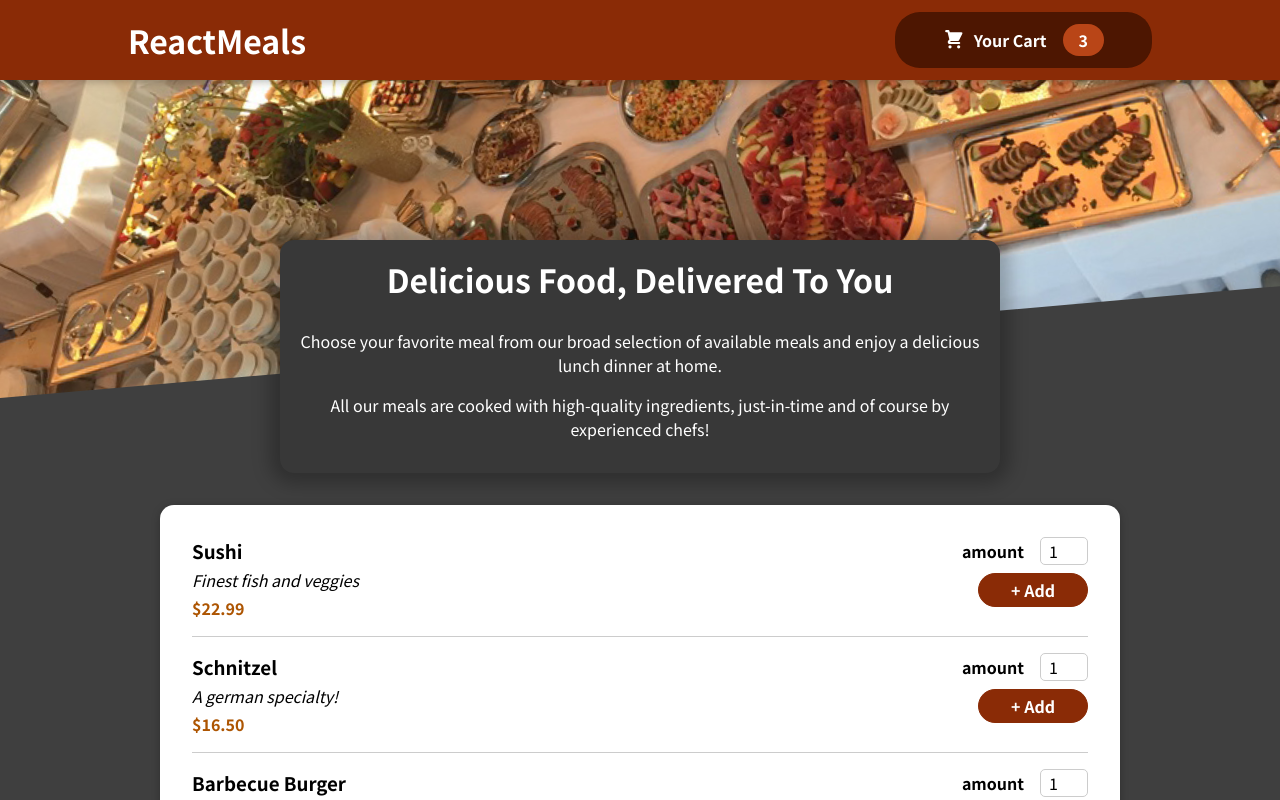
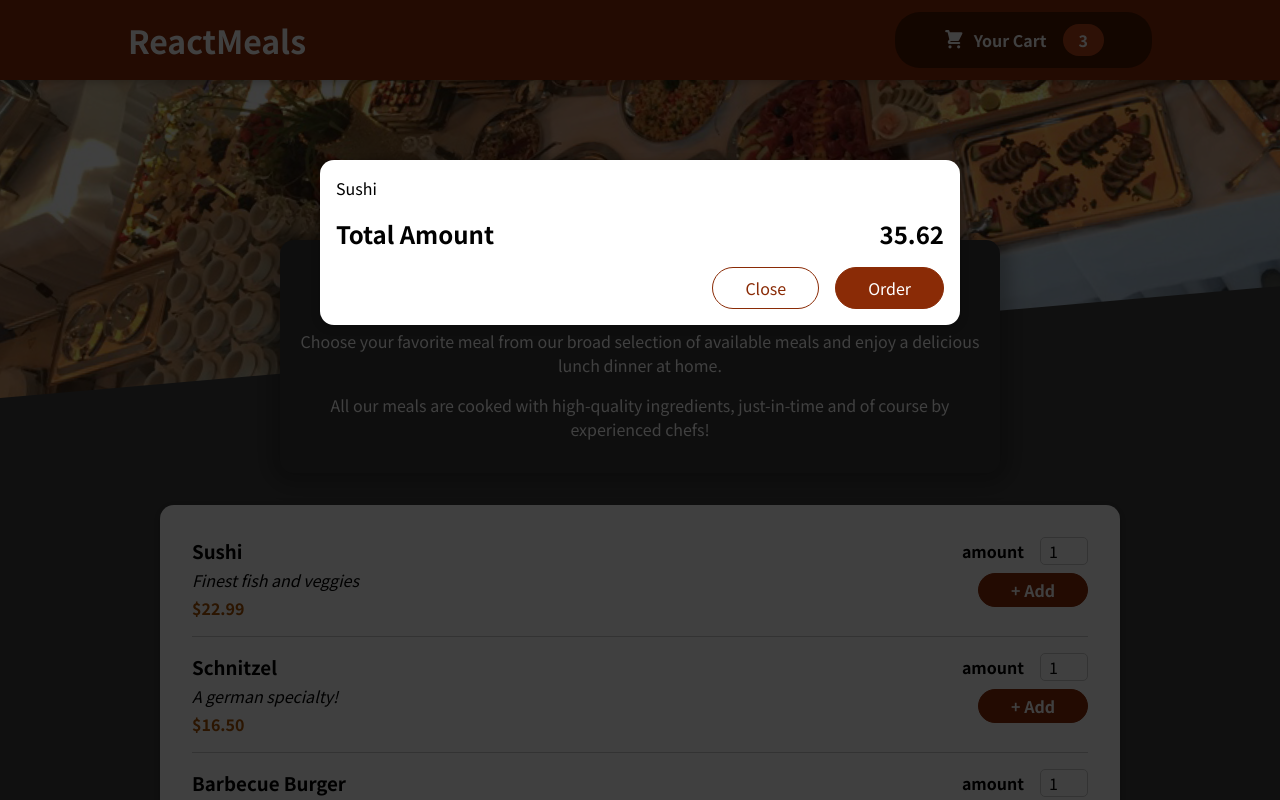
Before and after one commit to Vysint/React-Food-Order-App, a React (Create React App) app: page / in a window 1280 px wide. Shown: the top 800 px of the page. Built offline with nearby package versions, Linux system fonts and the light colour scheme.

Commit message:
Added a Modal via a React Portal

```diff
--- a/public/index.html
+++ b/public/index.html
@@ -28,6 +28,7 @@
   </head>
   <body>
     <noscript>You need to enable JavaScript to run this app.</noscript>
+    <div id="overlays"></div>
     <div id="root"></div>
     <!--
       This HTML file is a template.
--- a/src/App.js
+++ b/src/App.js
@@ -1,10 +1,12 @@
 import { Fragment } from "react";
+import Cart from "./components/Cart/Cart";
 import Header from "./components/Layout/Header";
 import Meals from "./components/Meals/Meals";
 
 function App() {
   return (
     <Fragment>
+      <Cart/>
       <Header/>
       <main>
         <Meals/>
--- /dev/null
+++ b/src/components/Cart/Cart.js
@@ -0,0 +1,33 @@
+import Modal from "../UI/Modal";
+import classes from "./Cart.module.css";
+
+const Cart = (props) => {
+  const cartItems = (
+    <ul className={classes["cart-items"]}>
+      {[
+        {
+          id: "c1",
+          name: "Sushi",
+          amount: 2,
+          price: 12.99,
+        },
+      ].map((item) => (
+        <li>{item.name}</li>
+      ))}
+    </ul>
+  );
+  return (
+    <Modal>
+      {cartItems}
+      <div className={classes.total}>
+        <span>Total Amount</span>
+        <span>35.62</span>
+      </div>
+      <div className={classes.actions}>
+        <button className={classes['button--alt']}>Close</button>
+        <button className={classes.button}>Order</button>
+      </div>
+    </Modal>
+  );
+};
+export default Cart;
--- /dev/null
+++ b/src/components/Cart/Cart.module.css
@@ -0,0 +1,40 @@
+.cart-items{
+    list-style: none;
+    margin: 0;
+    padding: 0;
+    max-height: 20rem;
+    overflow: auto;
+}
+.total{
+    display: flex;
+    justify-content: space-between;
+    align-items: center;
+    font-weight: bold;
+    font-size: 1.5rem;
+    margin: 1rem 0;
+}
+.actions {
+    text-align: right;
+}
+.actions button{
+    font: inherit;
+    cursor: pointer;
+    background-color: transparent;
+    border: 1px solid #8a2b06;
+    padding: 0.5rem 2rem;
+    border-radius: 25px;
+    margin-left: 1rem;
+}
+.actions button:hover,
+.actions button:active{
+    background-color: #5a1a01;
+    border-color: #5a1a01;
+    color: #fff;
+}
+.actions .button--alt{
+    color: #8a2b06
+}
+.actions .button{
+    background-color: #8a2b06;
+    color: #fff;
+}
--- /dev/null
+++ b/src/components/UI/Modal.js
@@ -0,0 +1,31 @@
+import { Fragment } from "react";
+import  ReactDOM  from "react-dom";
+
+import classes from "./Modal.module.css";
+
+const Backdrop = (props) => {
+  return <div className={classes.backdrop} />;
+};
+
+const ModalOverlay = (props) => {
+  return (
+    <div className={classes.modal}>
+      <div className={classes.content}>{props.children}</div>
+    </div>
+  );
+};
+
+const portalElement = document.getElementById("overlays");
+
+const Modal = (props) => {
+  return (
+    <Fragment>
+      {ReactDOM.createPortal(<Backdrop />, portalElement)}
+      {ReactDOM.createPortal(
+        <ModalOverlay>{props.children}</ModalOverlay>,
+        portalElement
+      )}
+    </Fragment>
+  );
+};
+export default Modal;
--- /dev/null
+++ b/src/components/UI/Modal.module.css
@@ -0,0 +1,39 @@
+.backdrop{
+    position: fixed;
+    top: 0;
+    left: 0;
+    width: 100%;
+    height: 100vh;
+    z-index: 20;
+    background-color: rgba(0,0,0,0.75);
+}
+.modal{
+    position: fixed;
+    top: 20vh;
+    left: 5%;
+    width: 90%;
+    background-color: #fff;
+    padding: 1rem;
+    border-radius: 14px;
+    box-shadow: 0 2px 8px rgba(0,0,0,0.25);
+    z-index: 30;
+    animation: slide-down 300ms ease-out forwards;
+}
+
+@media (min-width: 768px){
+    .modal{
+        width: 40rem;
+        left: calc(50% - 20rem);
+    }
+}
+
+@keyframes slide-down{
+    from {
+        opacity: 0;
+        transform: translateY(-3rem);
+    }
+    to {
+        opacity: 1;
+        transform: translateY(0);
+    }
+}
```
Also changed, not shown: 1 other file (tests, documents, lock files or other folders).
